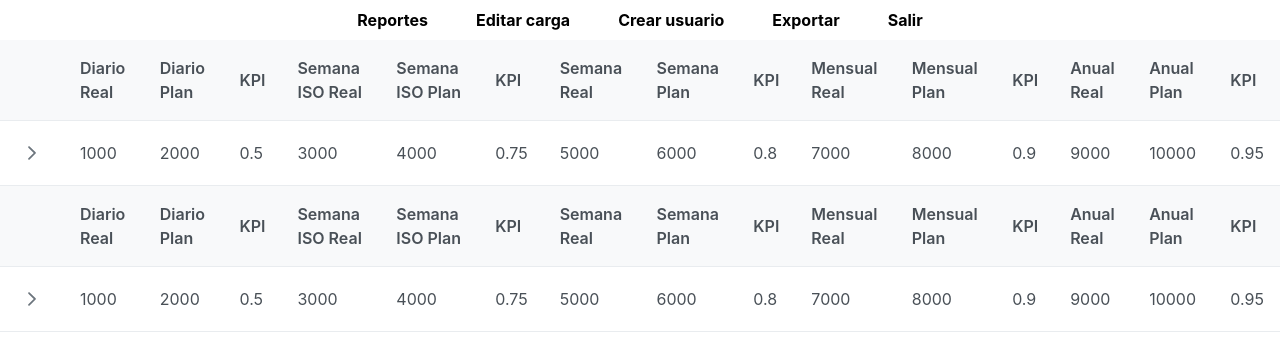
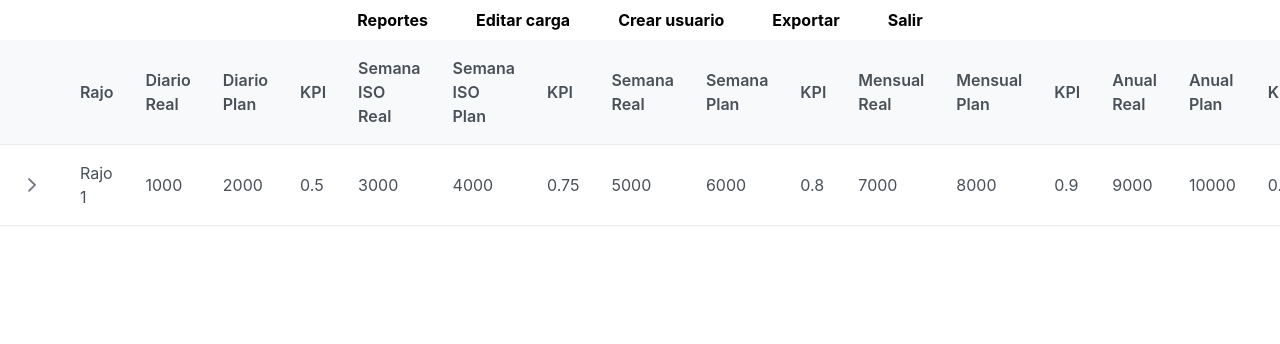
Before and after one commit to Tenkini/MiningDB-Frontend, a Next.js app: page / in a window 1280 px wide. Shown: the top 344 px of the page. Built offline with nearby package versions, Linux system fonts and the light colour scheme.

Commit message:
expandex listos

```diff
--- a/pages/index.js
+++ b/pages/index.js
@@ -7,10 +7,12 @@ import { DataTable } from 'primereact/datatable';
 import { Column } from 'primereact/column';
 import { ProductServiceRajo } from './tableData/rajoData';
 import { ProductServiceFase } from './tableData/faseData';
+import { ProductServiceFlota} from './tableData/flotaData';
 
 export default function StripedRowsDemo() {
   const [productsRajo, setProductsRajo] = useState([]);
   const [productsFase, setProductsFase] = useState([]);
+  const [productsFlota, setProductsFlota] = useState([]);
   const [expandedRowsRajo, setExpandedRowsRajo] = useState([]);
   const [expandedRowsFase, setExpandedRowsFase] = useState([]);
 
@@ -25,17 +27,28 @@ export default function StripedRowsDemo() {
   useEffect(() => {
     ProductServiceRajo.getProductsMini().then((data) => setProductsRajo(data));
     ProductServiceFase.getProductsMini().then((data) => setProductsFase(data));
+    ProductServiceFlota.getProductsMini().then((data) => setProductsFlota(data));
   }, []);
 
-  const expandedRowTemplate = (rowData) => {
+  const expandedRowFase = (rowData) => {
     return (
       <div className="expanded-row-content">
         <DataTable
-          value={[rowData]} // Pass the expanded row data as an array
+          value={rowData} // Pass the expanded row data as an array
+          expandedRows={expandedRowsFase}
+          onRowToggle={onRowToggleFase}
+          rowExpansionTemplate={expandedRowFlota(productsFlota)}
           className="p-datatable-expanded-row hide-header" // Add the hide-header class
           tableStyle={{ width: '100%' }}
           header={null} // Set the header to null to hide it
         >
+          <Column
+          expander
+          style={{ width: '3rem', textAlign: 'center' }}
+          bodyStyle={{ textAlign: 'center' }}
+          headerStyle={{ textAlign: 'center' }}
+          />
+          <Column field="Fase"/>
           <Column field="DiarioReal" />
           <Column field="DiarioPlan" />
           <Column field="KPI1" />
@@ -56,6 +69,36 @@ export default function StripedRowsDemo() {
     );
   };
 
+  const expandedRowFlota = (rowData) => {
+    return (
+      <div className="expanded-row-content">
+        <DataTable
+          value={rowData} // Pass the expanded row data as an array
+          className="p-datatable-expanded-row hide-header" // Add the hide-header class
+          tableStyle={{ width: '100%' }}
+          header={null} // Set the header to null to hide it
+        >
+
+          <Column field="Flota"/>
+          <Column field="DiarioReal" />
+          <Column field="DiarioPlan" />
+          <Column field="KPI1" />
+          <Column field="SemanaISOReal" />
+          <Column field="SemanaISOPlan" />
+          <Column field="KPI2" />
+          <Column field="SemanaReal" />
+          <Column field="SemanaPlan" />
+          <Column field="KPI3" />
+          <Column field="MensualReal" />
+          <Column field="MensualPlan" />
+          <Column field="KPI4" />
+          <Column field="AnualReal" />
+          <Column field="AnualPlan" />
+          <Column field="KPI5" />
+        </DataTable>
+      </div>
+    );
+  };
 
   return (
     <div className="card">
@@ -80,7 +123,7 @@ export default function StripedRowsDemo() {
         value={productsRajo}
         expandedRows={expandedRowsRajo}
         onRowToggle={onRowToggleRajo}
-        rowExpansionTemplate={expandedRowTemplate}
+        rowExpansionTemplate={expandedRowFase(productsFase)}
         className="p-datatable-striped p-datatable-hoverable-rows"
         tableStyle={{ minWidth: '50rem' }}
       >
@@ -90,6 +133,7 @@ export default function StripedRowsDemo() {
           bodyStyle={{ textAlign: 'center' }}
           headerStyle={{ textAlign: 'center' }}
         />
+        <Column field="Rajo" header="Rajo" />
         <Column field="DiarioReal" header="Diario Real" />
         <Column field="DiarioPlan" header="Diario Plan" />
         <Column field="KPI1" header="KPI" />
@@ -106,36 +150,7 @@ export default function StripedRowsDemo() {
         <Column field="AnualPlan" header="Anual Plan" />
         <Column field="KPI5" header="KPI" />
       </DataTable>
-      <DataTable
-        value={productsFase}
-        expandedRows={expandedRowsFase}
-        onRowToggle={onRowToggleFase}
-        rowExpansionTemplate={expandedRowTemplate}
-        className="p-datatable-striped p-datatable-hoverable-rows"
-        tableStyle={{ minWidth: '50rem' }}
-      >
-        <Column
-          expander
-          style={{ width: '3rem', textAlign: 'center' }}
-          bodyStyle={{ textAlign: 'center' }}
-          headerStyle={{ textAlign: 'center' }}
-        />
-        <Column field="DiarioReal" header="Diario Real" />
-        <Column field="DiarioPlan" header="Diario Plan" />
-        <Column field="KPI1" header="KPI" />
-        <Column field="SemanaISOReal" header="Semana ISO Real" />
-        <Column field="SemanaISOPlan" header="Semana ISO Plan" />
-        <Column field="KPI2" header="KPI" />
-        <Column field="SemanaReal" header="Semana Real" />
-        <Column field="SemanaPlan" header="Semana Plan" />
-        <Column field="KPI3" header="KPI" />
-        <Column field="MensualReal" header="Mensual Real" />
-        <Column field="MensualPlan" header="Mensual Plan" />
-        <Column field="KPI4" header="KPI" />
-        <Column field="AnualReal" header="Anual Real" />
-        <Column field="AnualPlan" header="Anual Plan" />
-        <Column field="KPI5" header="KPI" />
-      </DataTable>
+
     </div>
   );
 }
--- a/pages/tableData/faseData.js
+++ b/pages/tableData/faseData.js
@@ -2,7 +2,8 @@ export const ProductServiceFase = {
     getProductsData() {
         return [
             {
-                DiarioReal: 1000,
+                Fase: "Fase 1",
+                DiarioReal: 2000,
                 DiarioPlan: 2000,
                 KPI1: 0.5,
                 SemanaISOReal: 3000,
--- a/pages/tableData/flotaData.js
+++ b/pages/tableData/flotaData.js
@@ -2,6 +2,7 @@ export const ProductServiceFlota = {
     getProductsData() {
         return [
             {
+                Flota: "Flota 1",
                 DiarioReal: 1000,
                 DiarioPlan: 2000,
                 KPI1: 0.5,
--- a/pages/tableData/rajoData.js
+++ b/pages/tableData/rajoData.js
@@ -2,6 +2,7 @@ export const ProductServiceRajo = {
     getProductsData() {
         return [
             {
+                Rajo: "Rajo 1",
                 DiarioReal: 1000,
                 DiarioPlan: 2000,
                 KPI1: 0.5,
```
Also changed, not shown: package.json (+5 -5 lines), 1 other file (tests, documents, lock files or other folders).
